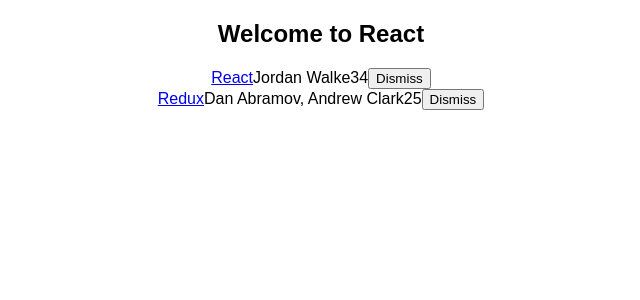
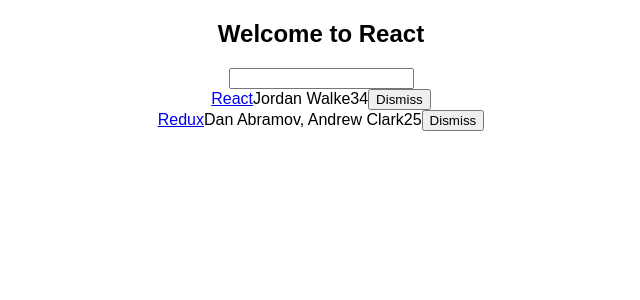
Before and after one commit to cyrdax/hn01, a React (Create React App) app: page / in a window 1280 px wide. Shown: the top 300 px of the page, without its empty margins (319-959 px from the left). Built offline with nearby package versions, Linux system fonts and the light colour scheme.

Commit message:
search in progress

```diff
--- a/src/App.js
+++ b/src/App.js
@@ -20,6 +20,17 @@
   },
 ];
 
+/*function isSearched(searchTerm) {
+  return function(item) {
+    // some condition which returns true or false
+    //return item.title.toLowerCase().includes(searchTerm.toLowerCase());
+    return !searchTerm || item.title.toLowerCase().includes(searchTerm.toLowerCase());
+  }
+}*/
+
+const isSearched = (searchTerm) => (item) =>
+  !searchTerm || item.title.toLowerCase().includes(searchTerm.toLowerCase());
+
 class App extends Component {
 
   constructor(props) {
@@ -28,9 +39,15 @@
     this.state = {
       list,
       header: 'Welcome to React',
+      searchTerm: '',
     };
 
+    this.onSearchChange = this.onSearchChange.bind(this);
     this.onDismiss = this.onDismiss.bind(this);
+  }
+
+  onSearchChange(event) {
+    this.setState({ searchTerm: event.target.value });
   }
 
   onDismiss(id) {
@@ -43,7 +60,13 @@
     return (
       <div className="App">
         <h2>{this.state.header}</h2>
-        {this.state.list.map(item =>
+        <form>
+          <input
+            type="text"
+            onChange={this.onSearchChnage}
+          />
+        </form>
+        {this.state.list.filter(isSearched(this.state.searchTerm)).map(item =>
           <div key={item.objectID}>
           <span>
             <a href={item.url}>{item.title}</a>
```
